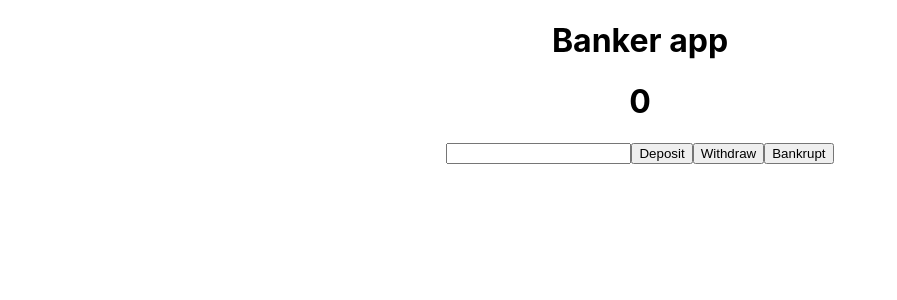
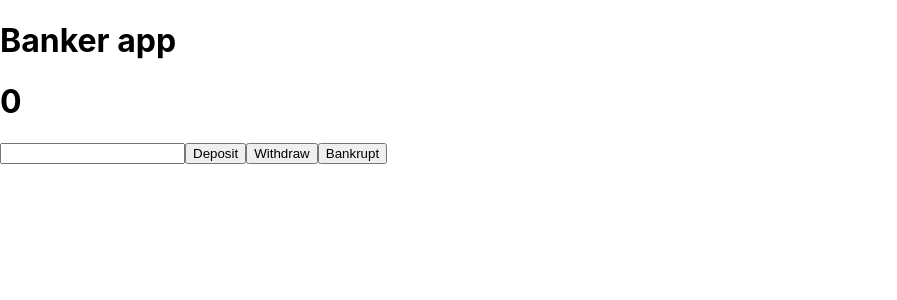
Before and after one commit to ghulamyazdani/BankState, a React (Create React App) app: page / in a window 1280 px wide. Shown: the top 300 px of the page, without its empty margins (0-897 px from the left). Built offline with nearby package versions, Linux system fonts and the light colour scheme.

Commit message:
tailwind and post added

```diff
--- a/src/App.tsx
+++ b/src/App.tsx
@@ -15,8 +15,9 @@ function App() {
   );
   const amount = useSelector((state: State) => state.bank);
   return (
-    <div className="App">
-      <h1>Banker app</h1>
+    <div className="">
+      <div className="card rounded-none">
+        <h1 className="">Banker app</h1>
         <h1>{amount}</h1>
         <form onSubmit={(e) => e.preventDefault()}>
           <input
@@ -55,6 +56,7 @@ function App() {
           </button>
         </form>
       </div>
+    </div>
   );
 }
 
```
Lines whose indentation alone changed are shown as unchanged.
